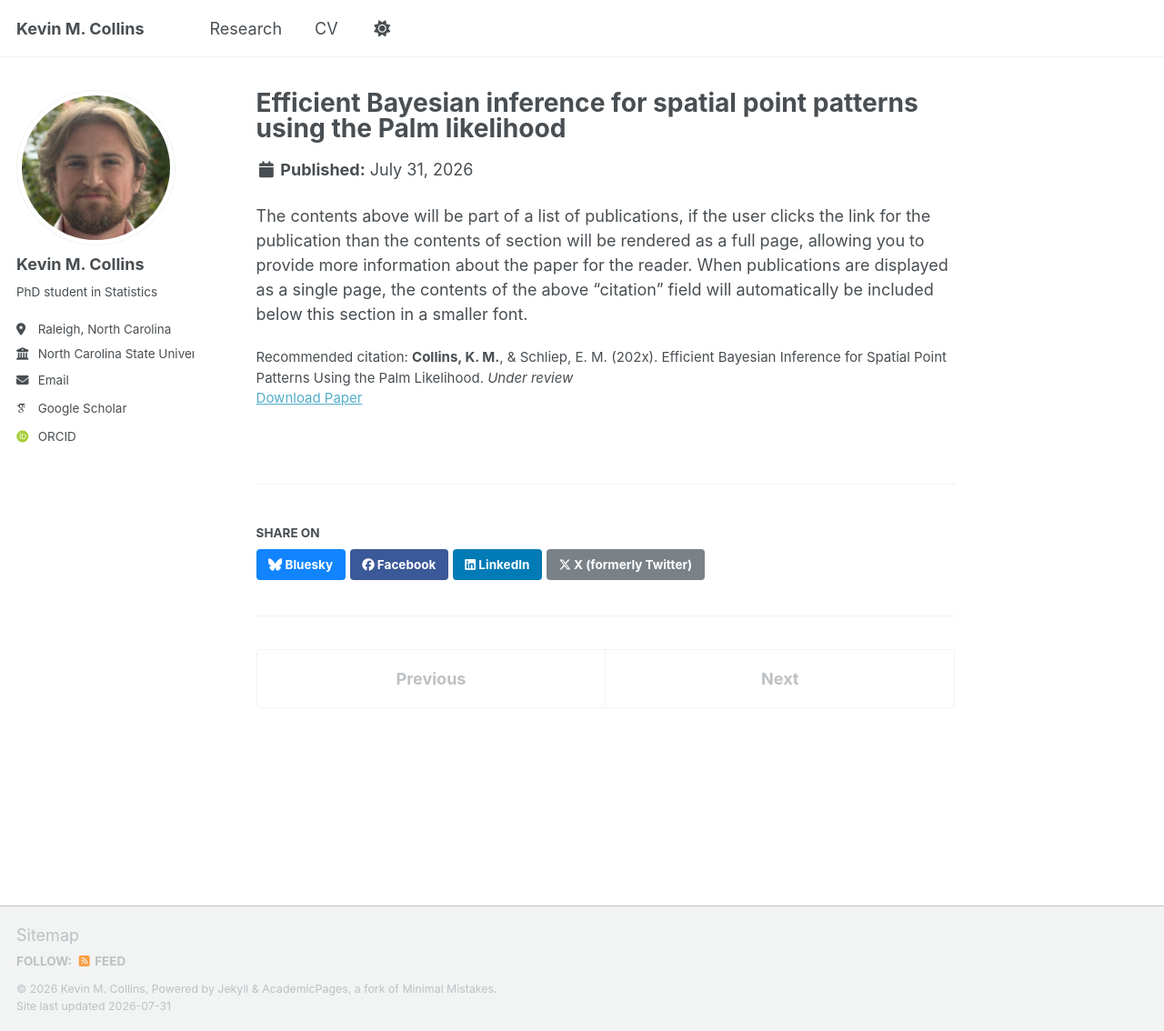
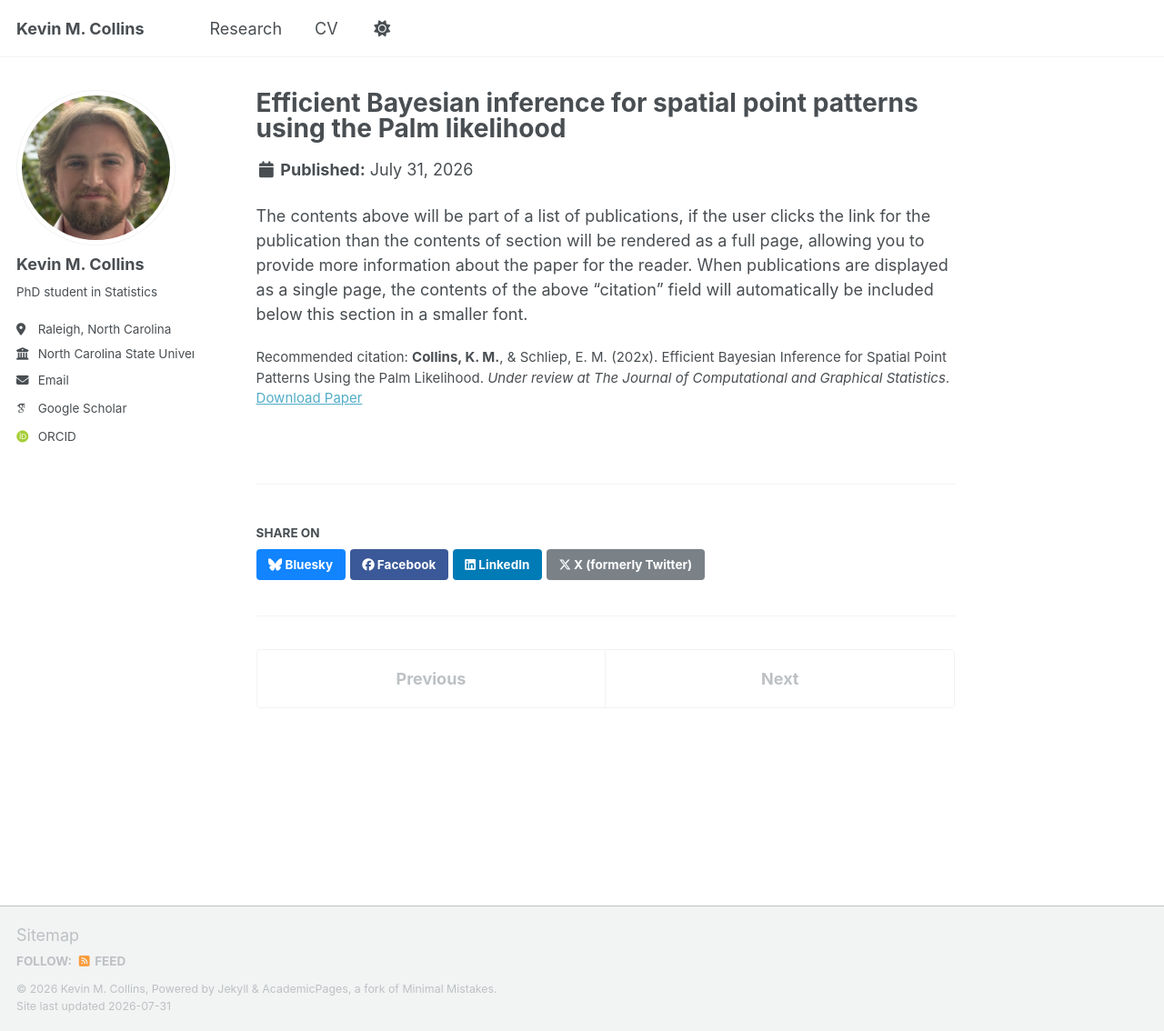
Before and after one commit to kecollins/kecollins.github.io, a Jekyll site: the page built from _publications/202x-JCGS.md, in a window 1280 px wide and 1134 px high. Shown: the whole window at 91% size. Built offline with Jekyll 4.4.1, drawn with Linux system fonts in a browser that asks for light colours; some web fonts are replaced; a script that is not in the unit is left out.

Commit message:
Update 202x-JCGS.md

```diff
--- a/_publications/202x-JCGS.md
+++ b/_publications/202x-JCGS.md
@@ -2,7 +2,7 @@
 title: "Efficient Bayesian inference for spatial point patterns using the Palm likelihood"
 collection: publications
 paperurl: 'https://arxiv.org/abs/2507.17065'
-citation: '<strong>Collins, K. M.</strong>, & Schliep, E. M. (202x). Efficient Bayesian Inference for Spatial Point Patterns Using the Palm Likelihood. <em>Under review</em>'
+citation: '<strong>Collins, K. M.</strong>, & Schliep, E. M. (202x). Efficient Bayesian Inference for Spatial Point Patterns Using the Palm Likelihood. <em>Under review at The Journal of Computational and Graphical Statistics</em>.'
 status: 'under-review'
 ---
 The contents above will be part of a list of publications, if the user clicks the link for the publication than the contents of section will be rendered as a full page, allowing you to provide more information about the paper for the reader. When publications are displayed as a single page, the contents of the above "citation" field will automatically be included below this section in a smaller font.
```
